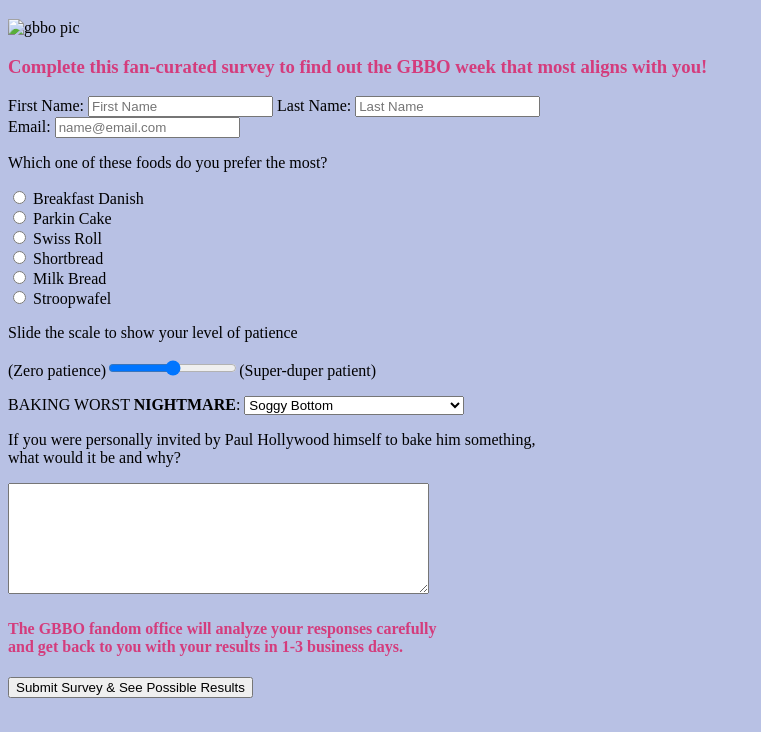
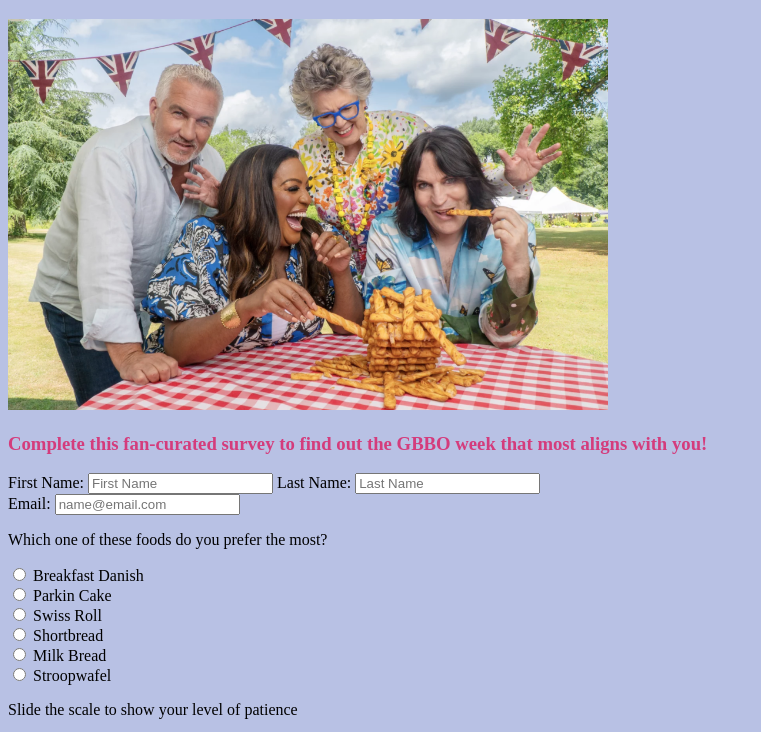
Before and after one commit to hazelhope86/Mycapstone, a plain HTML site: page htmlFinalArtifact/index.html in a window 1280 px wide. Shown: the part 61-793 px from the top of the page, without its empty margins (0-761 px from the left). Drawn offline with Linux system fonts and the light colour scheme.

Commit message:
fixed link

```diff
--- a/htmlFinalArtifact/index.html
+++ b/htmlFinalArtifact/index.html
@@ -23,7 +23,7 @@ Weeks:
 <body style="background-color:rgb(184, 193, 228);">
     <h1 style="color:rgb(212, 60, 124)">Which Great British Off week are you?</h1>
 
-    <img src="gbbo.png" alt="gbbo pic" width="600">
+    <img src="/htmlFinalArtifact/photos/gbbo.png" alt="gbbo pic" width="600">
 
     <h3 style="color:rgb(212, 60, 124)">Complete this fan-curated survey to find out the GBBO week that most aligns with you!</h3>
 
```
Also changed, not shown: htmlFinalArtifact/results.html (+1 -1 lines).
